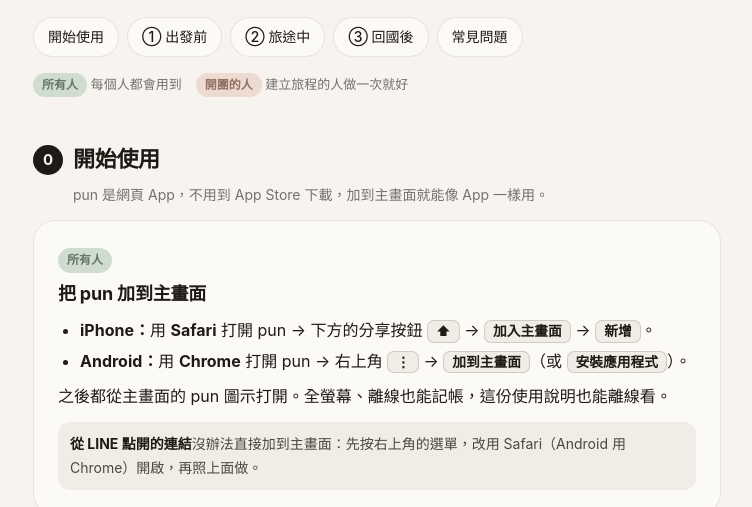
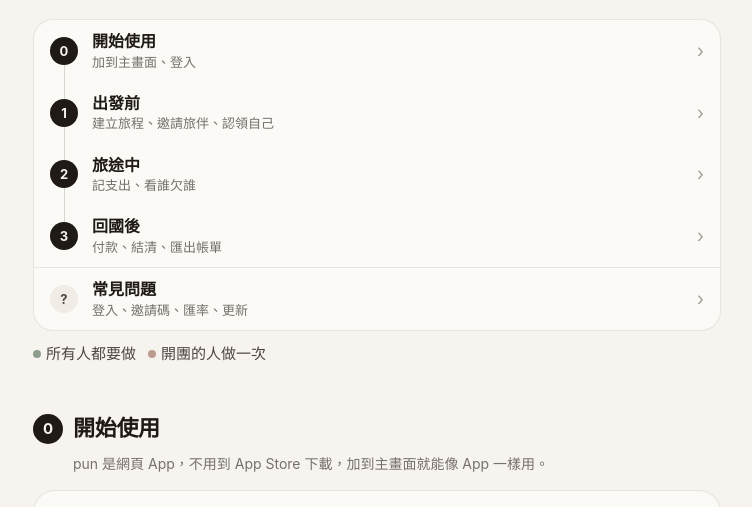
Before and after one commit to kschiang-tw/pun, a plain HTML site: page guide.html in a window 1280 px wide. Shown: the part 245-752 px from the top of the page, without its empty margins (263-1015 px from the left). Drawn offline with Linux system fonts and the light colour scheme.

Commit message:
使用指南目錄改為單張時間軸卡片，標籤說明縮成一行（v6.1.2）
- 原本 5 顆目錄按鈕換行成兩排、加上兩排標籤說明，畫面很雜
- 改成一張目錄卡片：開始使用 → 出發前 → 旅途中 → 回國後 由上而下，
  編號圓點加連接線表現旅程順序，每列附內容摘要；常見問題以分隔線放最下方
- 標籤說明縮成一行彩色圓點
- 使用指南：已更新（目錄與標籤說明排版；內容與截圖不需更新）

Co-Authored-By: Claude Opus 5.5 <noreply@anthropic.com>
Claude-Session: https://claude.ai/code/session_01VGjpT6fhsbcgY8ST8aqJ9d

```diff
--- a/guide.html
+++ b/guide.html
@@ -43,13 +43,44 @@
   .hero { padding: 36px 0 8px; }
   .hero h1 { font-size: 30px; line-height: 1.25; letter-spacing: -0.5px; margin: 0 0 12px; font-weight: 700; }
   .hero p { margin: 0; color: var(--ink-2); font-size: 15px; }
-  .toc { display: flex; flex-wrap: wrap; gap: 8px; margin: 20px 0 16px; }
+  /* 目錄: one card, rows follow the trip's timeline (0 → 3), FAQ apart at the bottom */
+  .toc {
+    margin: 22px 0 10px; background: var(--surface);
+    border: 0.5px solid var(--hairline); border-radius: 20px; overflow: hidden;
+  }
   .toc a {
-    text-decoration: none; font-size: 14px; font-weight: 500;
-    background: var(--surface); border: 0.5px solid var(--hairline);
-    padding: 7px 14px; border-radius: 999px;
+    position: relative; display: flex; align-items: center; gap: 14px;
+    padding: 11px 16px; text-decoration: none; color: var(--ink);
   }
-  .legend { font-size: 13px; color: var(--ink-3); display: flex; flex-wrap: wrap; gap: 6px 14px; align-items: center; }
+  .toc a:active { background: var(--bg-2); }
+  .toc .dot {
+    position: relative; z-index: 1; flex-shrink: 0;
+    width: 28px; height: 28px; border-radius: 50%;
+    background: var(--ink); color: var(--bg); font-size: 13px; font-weight: 700;
+    display: inline-flex; align-items: center; justify-content: center;
+  }
+  .toc .txt { flex: 1; min-width: 0; }
+  .toc .t { display: block; font-size: 16px; font-weight: 600; line-height: 1.35; }
+  .toc .d {
+    display: block; font-size: 13px; color: var(--ink-3); line-height: 1.4;
+    white-space: nowrap; overflow: hidden; text-overflow: ellipsis;
+  }
+  .toc .chev { color: var(--ink-4); font-size: 18px; line-height: 1; }
+  /* the journey line between consecutive dots (hidden behind the next dot) */
+  .toc .trip a:not(:last-child)::after {
+    content: ''; position: absolute; left: 29.5px; width: 1.5px;
+    top: calc(50% + 14px); bottom: -50%; background: var(--hairline-strong);
+  }
+  .toc .faq { border-top: 0.5px solid var(--hairline); }
+  .toc .faq .dot { background: var(--bg-2); color: var(--ink-2); }
+
+  .legend { margin: 0; font-size: 12.5px; color: var(--ink-3); }
+  .legend i {
+    display: inline-block; width: 8px; height: 8px; border-radius: 50%;
+    margin: 0 5px 1px 0; vertical-align: middle; background: var(--sage);
+  }
+  .legend i.host { background: var(--clay); }
+  .legend span + span { margin-left: 12px; }
 
   /* ── Sections & steps ── */
   section { padding-top: 28px; scroll-margin-top: 56px; }   /* clear the sticky top bar */
@@ -156,16 +187,15 @@
     <h1>3 分鐘學會<br/>用 pun 旅行分帳</h1>
     <p>旅途中誰付了什麼都記在 pun，回國後 App 會算出「最少幾筆轉帳」就能把帳算清楚，大家付完按一下就結清。pun 是網頁 App，加到手機主畫面就能用。</p>
     <nav class="toc" aria-label="目錄">
-      <a href="#start">開始使用</a>
-      <a href="#before">① 出發前</a>
-      <a href="#during">② 旅途中</a>
-      <a href="#after">③ 回國後</a>
-      <a href="#faq">常見問題</a>
+      <div class="trip">
+        <a href="#start"><span class="dot">0</span><span class="txt"><span class="t">開始使用</span><span class="d">加到主畫面、登入</span></span><span class="chev">›</span></a>
+        <a href="#before"><span class="dot">1</span><span class="txt"><span class="t">出發前</span><span class="d">建立旅程、邀請旅伴、認領自己</span></span><span class="chev">›</span></a>
+        <a href="#during"><span class="dot">2</span><span class="txt"><span class="t">旅途中</span><span class="d">記支出、看誰欠誰</span></span><span class="chev">›</span></a>
+        <a href="#after"><span class="dot">3</span><span class="txt"><span class="t">回國後</span><span class="d">付款、結清、匯出帳單</span></span><span class="chev">›</span></a>
+      </div>
+      <a class="faq" href="#faq"><span class="dot">?</span><span class="txt"><span class="t">常見問題</span><span class="d">登入、邀請碼、匯率、更新</span></span><span class="chev">›</span></a>
     </nav>
-    <div class="legend">
-      <span><span class="who">所有人</span> 每個人都會用到</span>
-      <span><span class="who host">開團的人</span> 建立旅程的人做一次就好</span>
-    </div>
+    <p class="legend"><span><i></i>所有人都要做</span><span><i class="host"></i>開團的人做一次</span></p>
   </div>
 
   <!-- ─────────────────────────── 開始使用 -->
--- a/sw.js
+++ b/sw.js
@@ -1,5 +1,5 @@
 // sw.js — Service Worker for pun PWA
-const CACHE = 'pun-v30';
+const CACHE = 'pun-v31';
 
 // CDN scripts pinned to exact versions — pre-cache on install
 const CDN = [
--- a/version.js
+++ b/version.js
@@ -1 +1 @@
-window.APP_VERSION = '6.1.1';
+window.APP_VERSION = '6.1.2';
```
Also changed, not shown: CHANGELOG.md.
